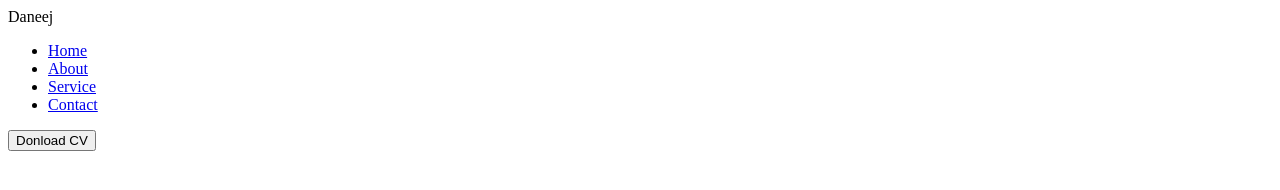
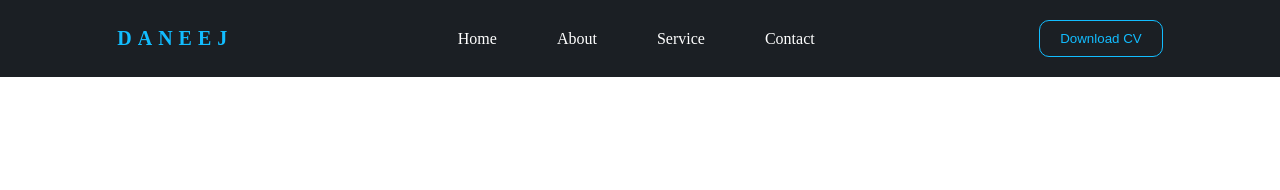
Before and after one commit to Daneej-Ahnaf/Portfolio-practice-CD, a plain HTML site: page index.html in a window 1280 px wide. Drawn offline with Linux system fonts and the light colour scheme.

Commit message:
develop:header

```diff
--- a/Assets/css/style.css
+++ b/Assets/css/style.css
@@ -0,0 +1,80 @@
+
+*{
+    padding: 0;
+    margin: 0;
+    box-sizing: border-box;
+}
+header{
+
+    background-color: #1b1f24;
+    color: white;
+    padding: 20px;
+    display: flex;
+    justify-content: space-around;
+    align-items: center;
+}
+
+ul{
+
+    display: flex;
+    list-style-type: none;
+    /* margin-left: 5px; */
+}
+
+ul li{
+
+    margin: 0 30px;
+}
+
+
+ul li a{
+
+   color: white;
+   text-decoration: none;
+}
+
+ul li a:hover{
+
+   color: #12bdff;
+ }
+
+
+
+ /* header logo */
+
+header .logo{
+
+    color: #12bdff;
+    font-weight: bold;
+    letter-spacing: 6px;
+    font-size: 20px;
+    cursor: pointer;
+}
+
+
+
+
+
+
+
+
+/* header > button */
+
+header button{
+
+    padding: 10px 20px;
+    background: transparent;
+    border: 1px solid #12bdff;
+    border-radius: 10px;
+    color:#12bdff;
+    cursor: pointer;
+
+}
+
+header button:hover{
+
+    background-color: #12bdff;
+    color: white;
+    transition: 0.3s;
+
+}
--- a/index.html
+++ b/index.html
@@ -11,7 +11,7 @@
 
     <header>
         <div>
-            <span>Daneej</span>
+            <span class="logo">DANEEJ</span>
         </div>
 
         <div>
@@ -27,7 +27,7 @@
 
 
         <div>
-            <button>Donload CV</button>
+            <button>Download CV</button>
         </div>
     </header>
 
```
